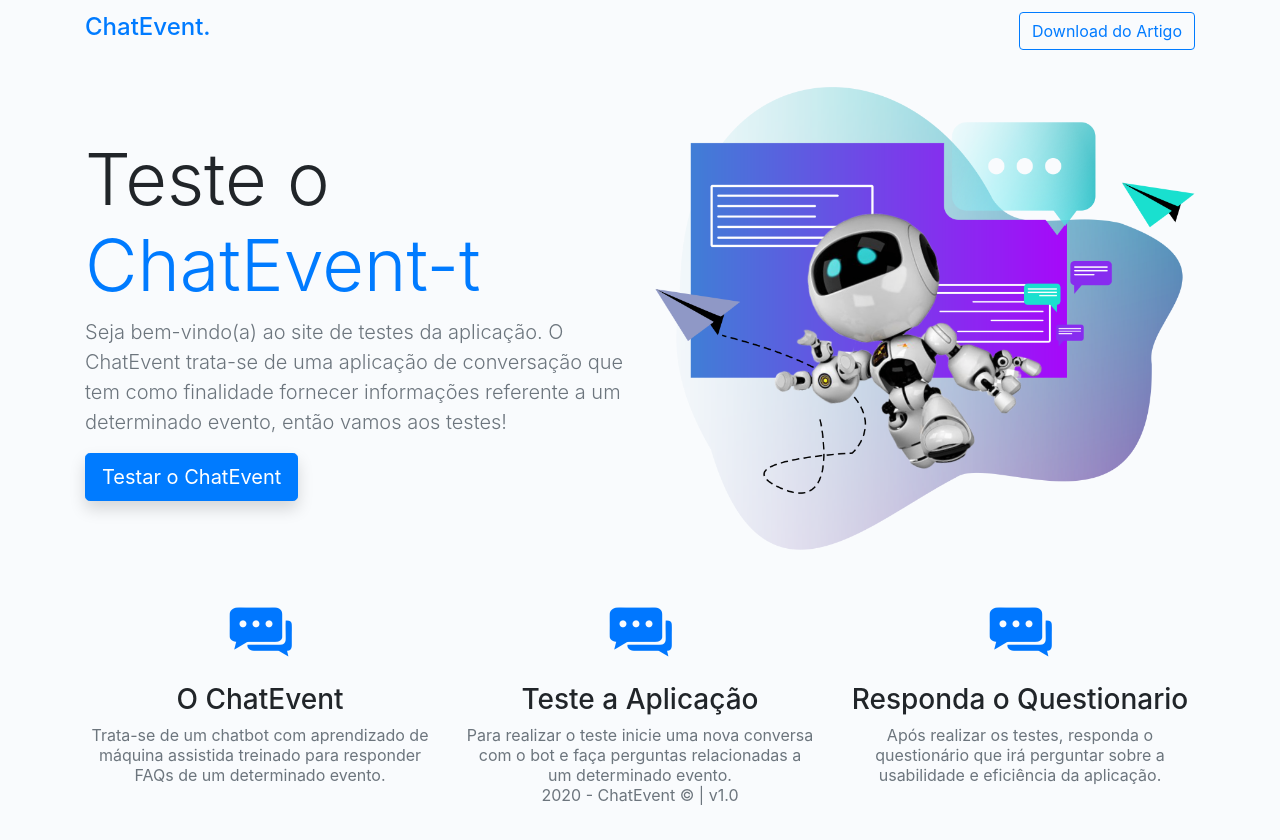
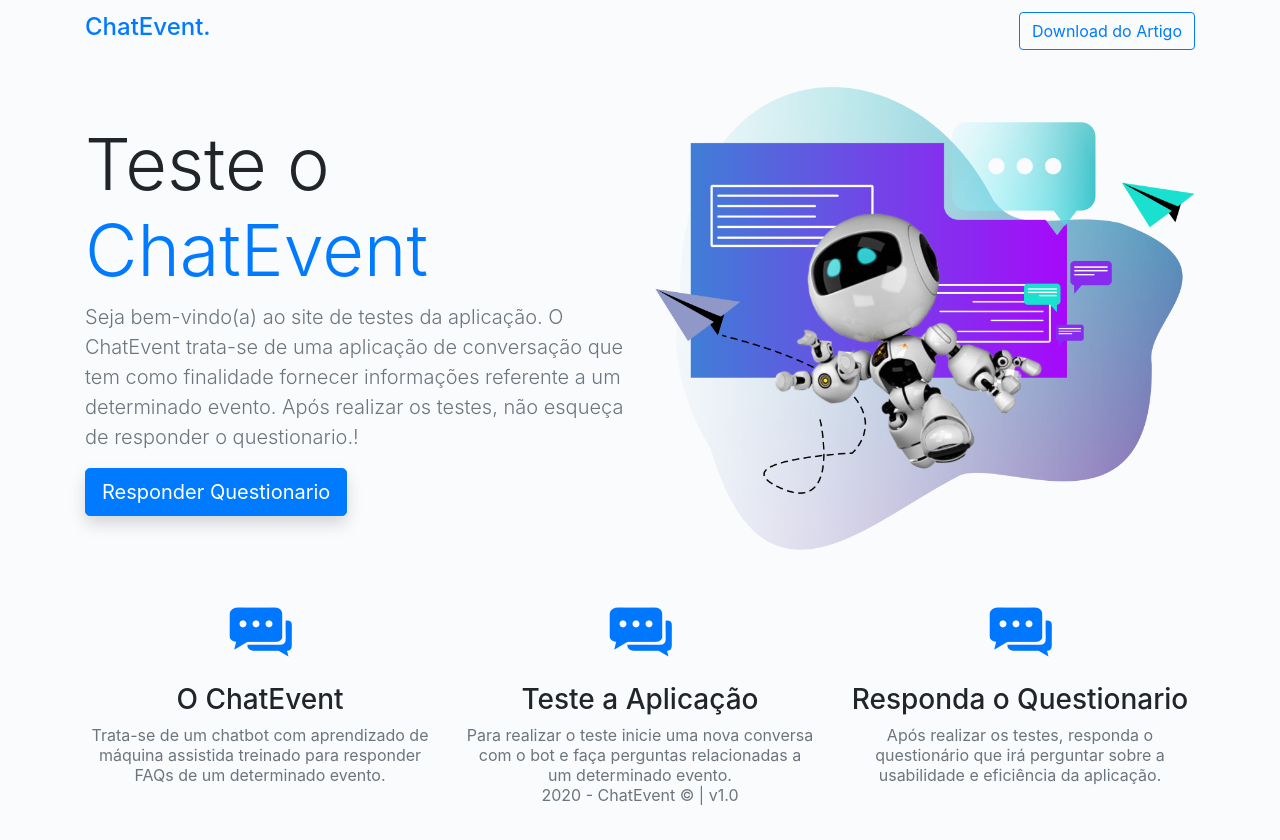
Before and after one commit to mateusdmc/chat-tcc-mateus, a website: page public/index.html in a window 1280 px wide. Drawn offline with Linux system fonts and the light colour scheme.

Commit message:
Texto de apresentação e link do questionario

```diff
--- a/public/index.html
+++ b/public/index.html
@@ -52,10 +52,10 @@
   					<img src="img/img1.png" class="img-fluid mw-md-150 mw-lg-130 mb-6 mb-md-0" alt="..." data-aos="fade-up" data-aos-delay="100">
   				</div>
   				<div class="col-12 col-md-7 col-lg-6 order-md-1" data-aos="fade-up">
-  					<h2 class="display-3 text-center text-md-left">Teste o <span class="text-primary">ChatEvent-t</span></h2>
-  					<p class="lead text-center text-md-left text-muted mb-6 mb-lg-8">Seja bem-vindo(a) ao site de testes da aplicação. O ChatEvent trata-se de uma aplicação de conversação que tem como finalidade fornecer informações referente a um determinado evento, então vamos aos testes!</p>
+  					<h2 class="display-3 text-center text-md-left">Teste o <span class="text-primary">ChatEvent</span></h2>
+  					<p class="lead text-center text-md-left text-muted mb-6 mb-lg-8">Seja bem-vindo(a) ao site de testes da aplicação. O ChatEvent trata-se de uma aplicação de conversação que tem como finalidade fornecer informações referente a um determinado evento. Após realizar os testes, não esqueça de responder o questionario.!</p>
   					<div class="text-center text-md-left">
-                <a href="chatbot.html"><button type="button" class="btn btn-primary btn-lg shadow">Testar o ChatEvent</button></a>
+                <a href="https://docs.google.com/forms/d/e/1FAIpQLScAOsT7SNsVKtbReWkXwBC-AVz_a1q2Z-zZ7o1LjIEcj98kYg/viewform"><button type="button" class="btn btn-primary btn-lg shadow">Responder Questionario</button></a>
             </div>
   				</div>
         </div>
```
